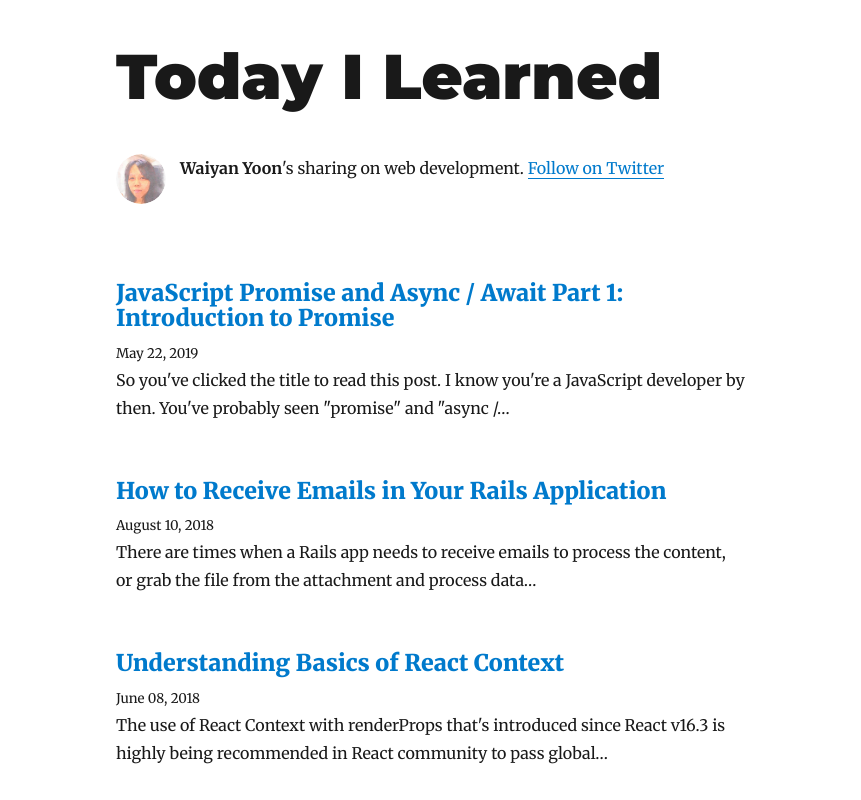
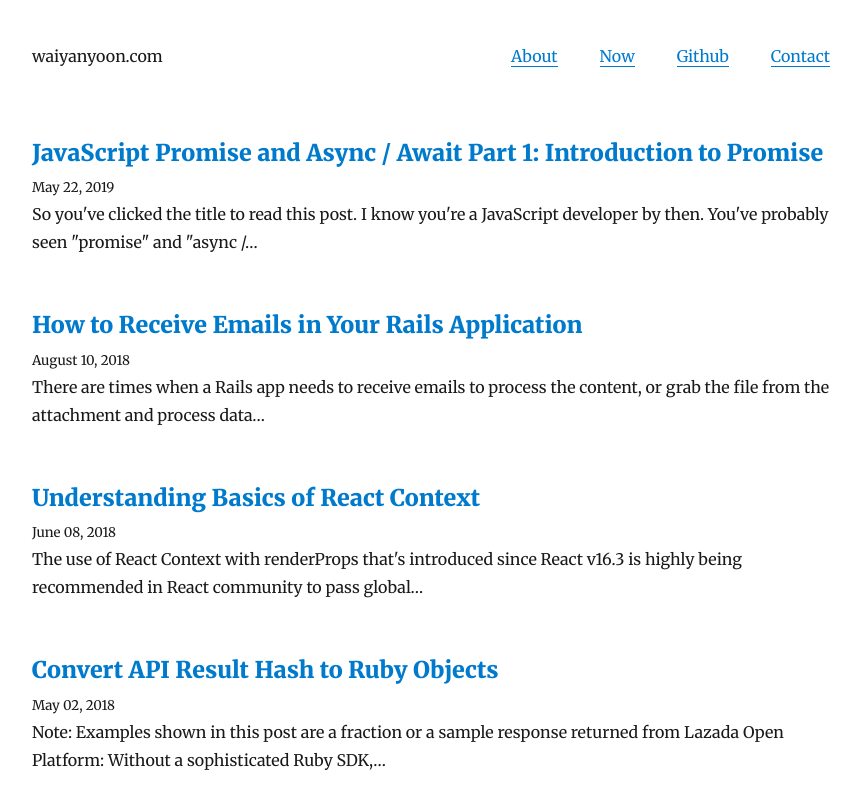
Before and after one commit to yoonwaiyan/yoonwaiyan.github.io, a Gatsby site: page / in a window 1280 px wide. Shown: the top 800 px of the page, without its empty margins (209-1070 px from the left). Built offline with nearby package versions, Linux system fonts and the light colour scheme; Gatsby itself is replaced by a stand-in of ours; some packages are replaced by stand-ins of ours.

Commit message:
Change navigation bar and layout

```diff
--- a/gatsby-config.js
+++ b/gatsby-config.js
@@ -1,6 +1,6 @@
 module.exports = {
   siteMetadata: {
-    title: `Today I Learned`,
+    title: `waiyanyoon.com`,
     author: `Waiyan Yoon`,
     description: `(dev) things I've learned`,
     siteUrl: `https://waiyanyoon.com`,
--- a/src/components/layout.js
+++ b/src/components/layout.js
@@ -1,20 +1,43 @@
-import React from "react"
-import { Link } from "gatsby"
+import React from 'react'
+import { Link } from 'gatsby'
 
-import { rhythm, scale } from "../utils/typography"
+import Navigation from '../components/navigation'
+
+import { rhythm, scale } from '../utils/typography'
 
 class Layout extends React.Component {
   render() {
     const { location, title, children } = this.props
     const rootPath = `${__PATH_PREFIX__}/`
-    let header
+    return (
+      <div
+        style={{
+          marginLeft: `auto`,
+          marginRight: `auto`,
+          maxWidth: rhythm(30),
+          padding: `${rhythm(1.5)} ${rhythm(3 / 4)}`,
+        }}
+      >
+        <header
+          style={{
+            display: 'flex',
+            justifyContent: 'space-between',
+          }}
+        >
+          <Header title={title} />
+          <Navigation />
+        </header>
+        <main>{children}</main>
+        <Footer />
+      </div>
+    )
+  }
+}
 
-    if (location.pathname === rootPath) {
-      header = (
-        <h1
+const Header = ({ title }) => (
+  <span
     style={{
-            ...scale(1.5),
-            marginBottom: rhythm(1.5),
+      marginBottom: rhythm(0.5),
       marginTop: 0,
     }}
   >
@@ -28,48 +51,15 @@ class Layout extends React.Component {
     >
       {title}
     </Link>
-        </h1>
+  </span>
 )
-    } else {
-      header = (
-        <h3
-          style={{
-            fontFamily: `Montserrat, sans-serif`,
-            marginTop: 0,
-          }}
-        >
-          <Link
-            style={{
-              boxShadow: `none`,
-              textDecoration: `none`,
-              color: `inherit`,
-            }}
-            to={`/`}
-          >
-            {title}
-          </Link>
-        </h3>
-      )
-    }
-    return (
-      <div
-        style={{
-          marginLeft: `auto`,
-          marginRight: `auto`,
-          maxWidth: rhythm(24),
-          padding: `${rhythm(1.5)} ${rhythm(3 / 4)}`,
-        }}
-      >
-        <header>{header}</header>
-        <main>{children}</main>
+
+const Footer = () => (
   <footer>
     © {new Date().getFullYear()}, Built with
     {` `}
     <a href="https://www.gatsbyjs.org">Gatsby</a>
   </footer>
-      </div>
 )
-  }
-}
 
 export default Layout
--- /dev/null
+++ b/src/components/navigation.js
@@ -0,0 +1,37 @@
+import React from 'react'
+import { rhythm } from '../utils/typography'
+
+const links = [
+  {
+    url: '/about',
+    title: 'About',
+  },
+  {
+    url: '/now',
+    title: 'Now',
+  },
+  {
+    url: 'https://github.com/yoonwaiyan',
+    title: 'Github',
+  },
+  {
+    url: '/contact',
+    title: 'Contact',
+  },
+]
+
+const Navigation = () => (
+  <nav style={{ display: 'inline-block' }}>
+    {links.map(({ url, title }) => (
+      <LinkItem url={url}>{title}</LinkItem>
+    ))}
+  </nav>
+)
+
+const LinkItem = ({ url, children }) => (
+  <a href={url} style={{ marginLeft: `${rhythm(1.5)}` }}>
+    {children}
+  </a>
+)
+
+export default Navigation
--- a/src/pages/index.js
+++ b/src/pages/index.js
@@ -1,10 +1,9 @@
-import React from "react"
-import { Link, graphql } from "gatsby"
+import React from 'react'
+import { Link, graphql } from 'gatsby'
 
-import Bio from "../components/bio"
-import Layout from "../components/layout"
-import SEO from "../components/seo"
-import { rhythm } from "../utils/typography"
+import Layout from '../components/layout'
+import SEO from '../components/seo'
+import { rhythm } from '../utils/typography'
 
 class BlogIndex extends React.Component {
   render() {
@@ -15,7 +14,6 @@ class BlogIndex extends React.Component {
     return (
       <Layout location={this.props.location} title={siteTitle}>
         <SEO title="All posts" />
-        <Bio />
         {posts.map(({ node }) => {
           const title = node.frontmatter.title || node.fields.slug
           return (
```
Lines whose indentation alone changed are shown as unchanged.
